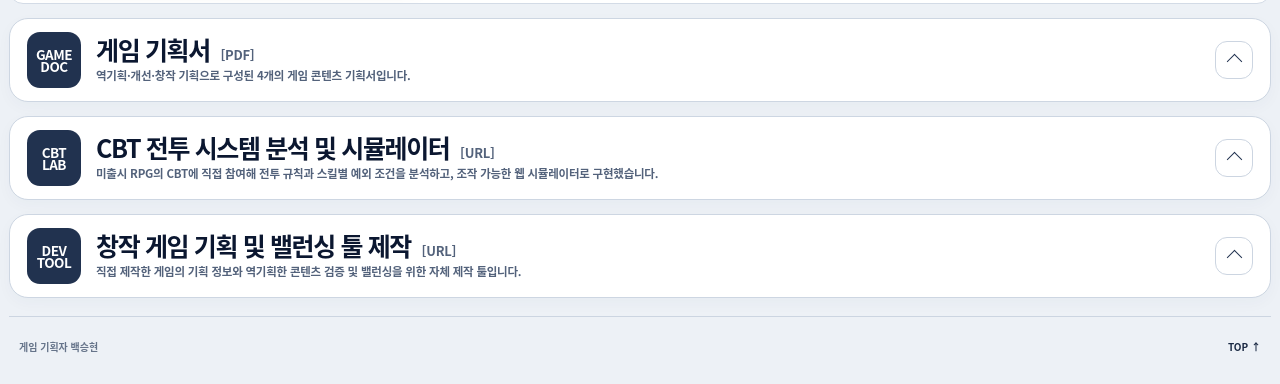
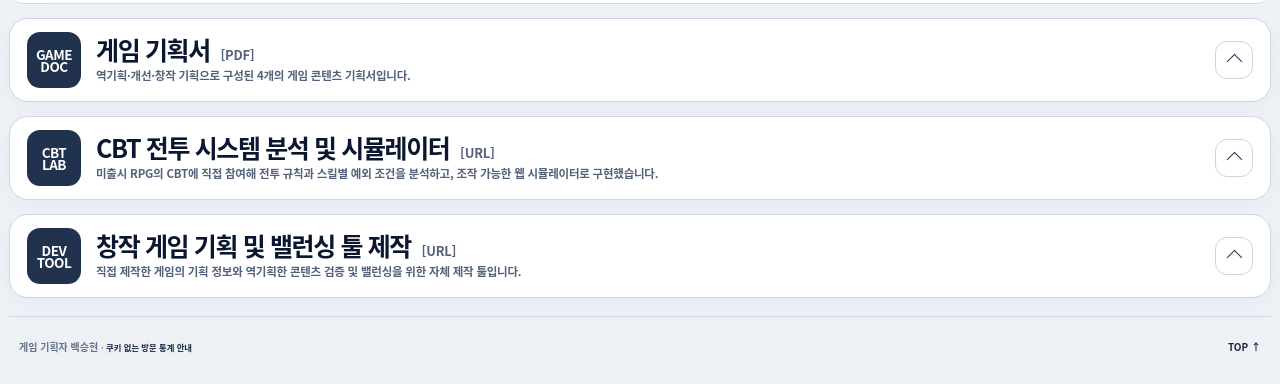
Before and after one commit to Newdesgiienr/baek-seunghyeon-epidgames-portfolio, a plain HTML site: page index.html in a window 1280 px wide. Shown: the part 703-1087 px from the top of the page. Drawn offline with Linux system fonts and the light colour scheme.

Commit message:
Enable privacy-first Cloudflare Web Analytics

```diff
--- a/index.html
+++ b/index.html
@@ -215,10 +215,11 @@
     </section>
 
     <footer>
-      <span>게임 기획자 백승현</span>
+      <span>게임 기획자 백승현 <small>· <a href="https://www.cloudflare.com/web-analytics/" target="_blank" rel="noopener noreferrer">쿠키 없는 방문 통계 안내</a></small></span>
       <a href="#top">TOP ↑</a>
     </footer>
   </main>
   <script src="./script.js"></script>
+  <!-- Cloudflare Web Analytics --><script type='module' src='https://static.cloudflareinsights.com/beacon.min.js' data-cf-beacon='{"token": "e58e23a7914e445bb22282fe4d652b2b"}'></script><!-- End Cloudflare Web Analytics -->
 </body>
 </html>
```
